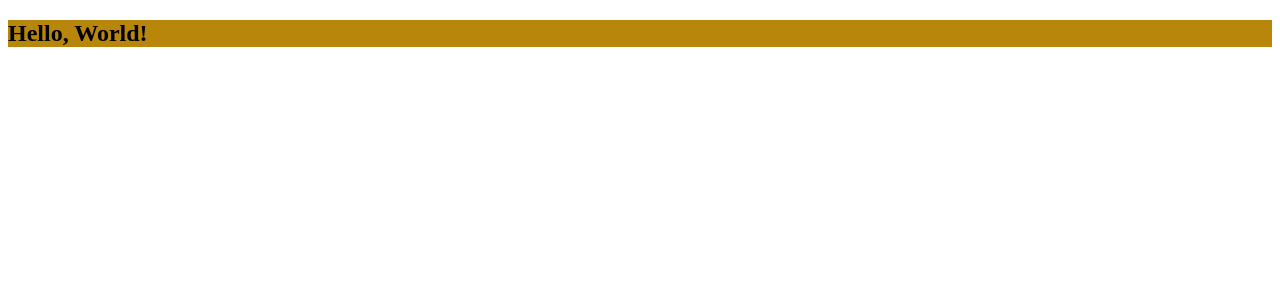
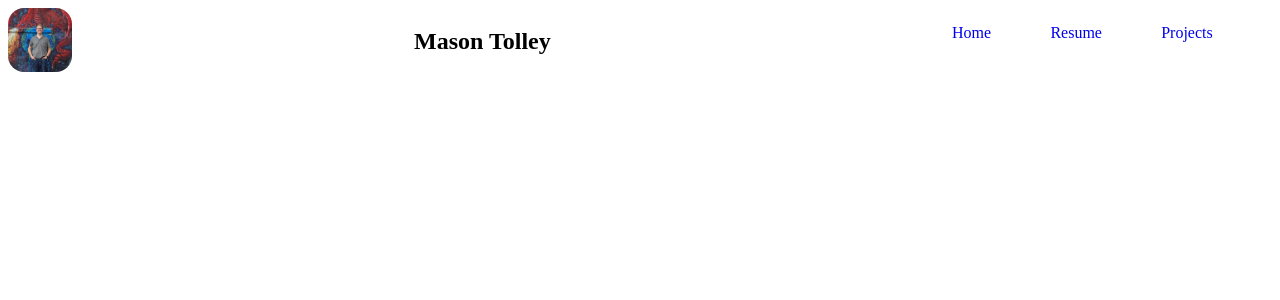
Before and after one commit to mateyct/mateyct.github.io, a PHP site: page / in a window 1280 px wide. Shown: the top 300 px of the page. Run offline with PHP 8.4, Linux system fonts and the light colour scheme.

Commit message:
Added content to home page

```diff
--- a/index.html
+++ b/index.html
@@ -16,7 +16,17 @@
     <!--[if lt IE 7]>
       <p class="browsehappy">You are using an <strong>outdated</strong> browser. Please <a href="#">upgrade your browser</a> to improve your experience.</p>
     <![endif]-->
-    <h2>Hello, World!</h2>
+    <header>
+      <nav>
+        <img src="images/profilePic.jpg" class="profile-pic"/>
+        <h2>Mason Tolley</h2>
+        <ul>
+          <li><a href="index.html">Home</a></li>
+          <li><a href="#">Resume</a></li>
+          <li><a href="#">Projects</a></li>
+        </ul>
+      </nav>
+    </header>
 
     <script src="" async defer></script>
   </body>
--- a/styles.css
+++ b/styles.css
@@ -1,3 +1,32 @@
+li a {
+    text-decoration: none;
+    user-select: none;
+}
+li a:visited {
+    text-decoration: none;
+    user-select: none;
+    color: black;
+}
+nav {
+    display: flex;
+    justify-content: space-between;
+}
+nav ul {
+    width: 30%;
+    display: flex;
+    list-style-type: none;
+    justify-content: space-evenly;
+    padding: 0;
+}
+nav ul li {
+    width: fit-content;
+}
 h2 {
-    background-color: darkgoldenrod;
+    width: 30%;
+    text-align: center;
 }
+.profile-pic {
+    width: 4em;
+    height: 4em;
+    border-radius: 1em;
+}
```
Also changed, not shown: images/profilePic.jpg (added).
